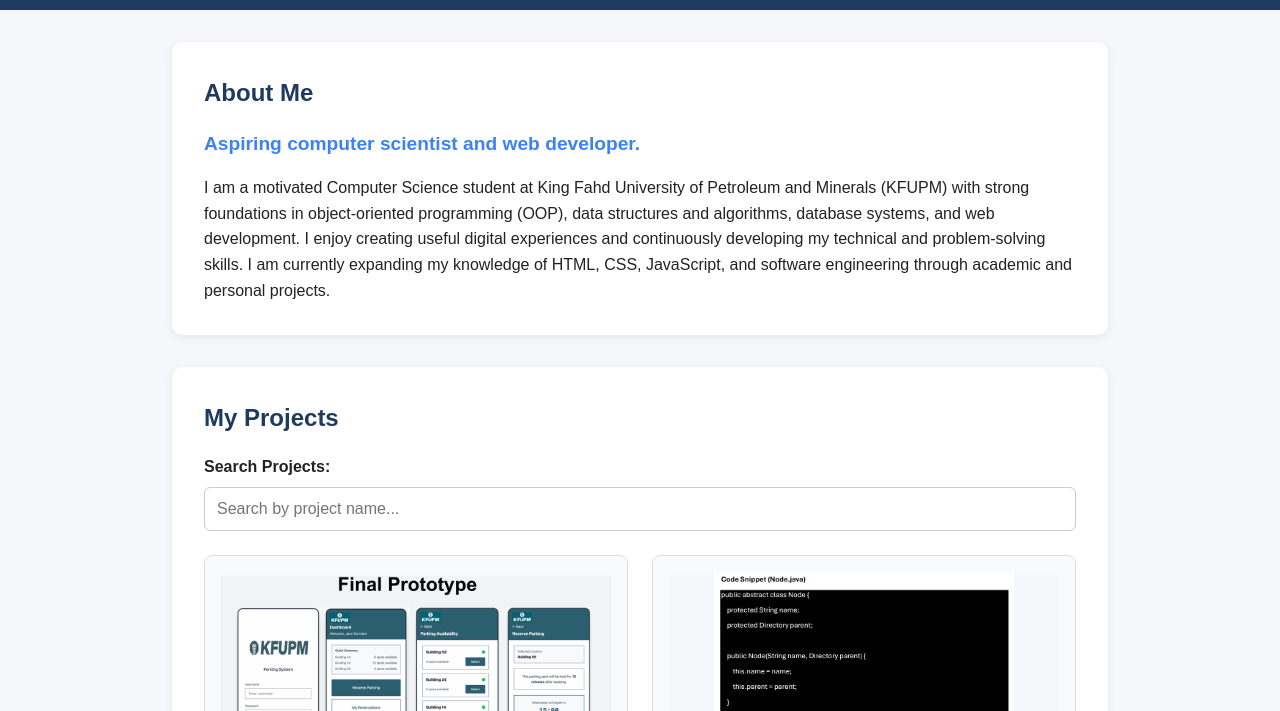
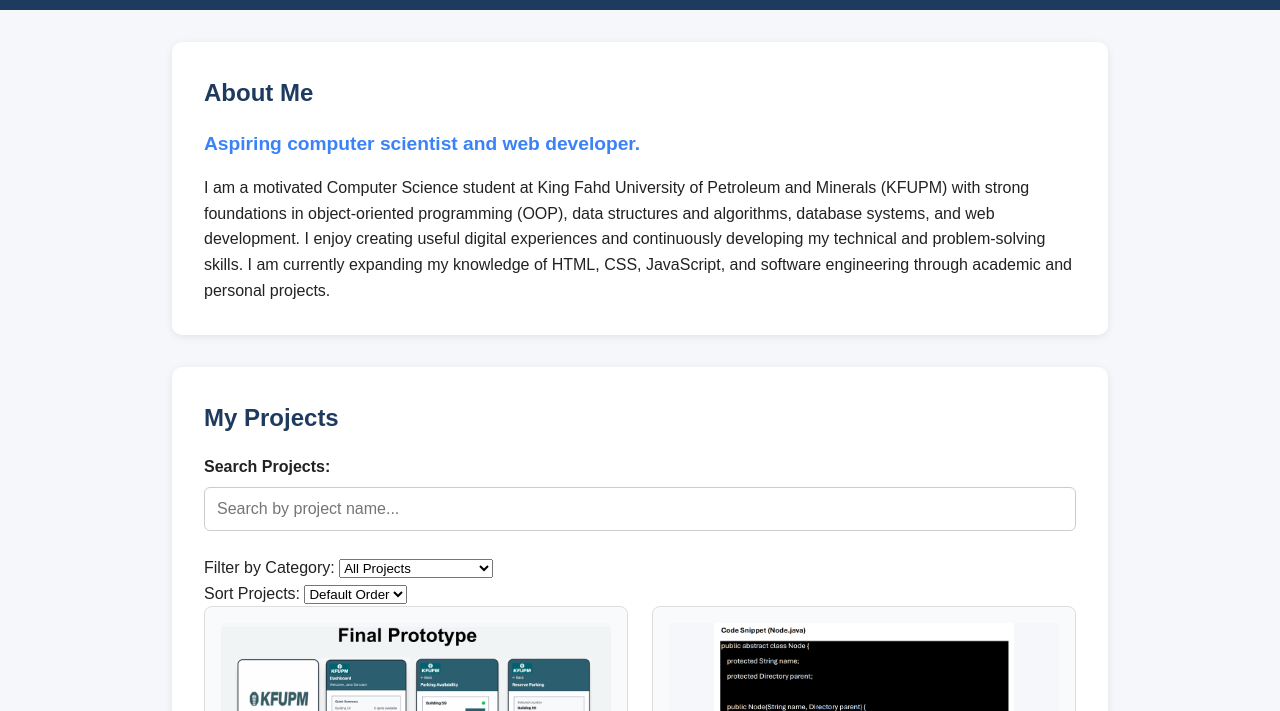
Before and after one commit to nora-alqahtani/202363230-noraalqahtani-assignment3, a plain HTML site: page index.html in a window 1280 px wide. Shown: the part 89-800 px from the top of the page. Drawn offline with Linux system fonts and the light colour scheme; no server answers.

Commit message:
indexfix

```diff
--- a/index.html
+++ b/index.html
@@ -52,20 +52,41 @@
         <input type="text" id="project-search" placeholder="Search by project name...">
       </div>
 
+      <div class="project-controls">
+        <div class="control-group">
+          <label for="project-filter">Filter by Category:</label>
+          <select id="project-filter">
+            <option value="all">All Projects</option>
+            <option value="web">Web Projects</option>
+            <option value="programming">Programming Projects</option>
+          </select>
+        </div>
+
+        <div class="control-group">
+          <label for="project-sort">Sort Projects:</label>
+          <select id="project-sort">
+            <option value="default">Default Order</option>
+            <option value="az">Name: A–Z</option>
+            <option value="za">Name: Z–A</option>
+          </select>
+        </div>
+      </div>
+
+
       <p id="no-projects-message" hidden>
         No projects found. Try another keyword.
       </p>
 
       <div class="projects-container">
 
-        <article class="project-card">
+        <article class="project-card" data-category="web">
           <img src="assets/images/parking-project.png" alt="KFUPM Parking Reservation System prototype">
           <h3>Project 1 — KFUPM Parking Reservation System</h3>
           <p>Designed a KFUPM parking reservation system prototype that helps users
             view parking availability and reserve parking spaces efficiently.</p>
         </article>
 
-        <article class="project-card">
+        <article class="project-card" data-category="programming">
           <img src="assets/images/file-system-project.png" alt="Code from the In-Memory File System Simulator">
           <h3>Project 2 — In-Memory File System Simulator</h3>
           <p>Developed an in-memory file system simulator using OOP, applying data structures and algorithms using
```
